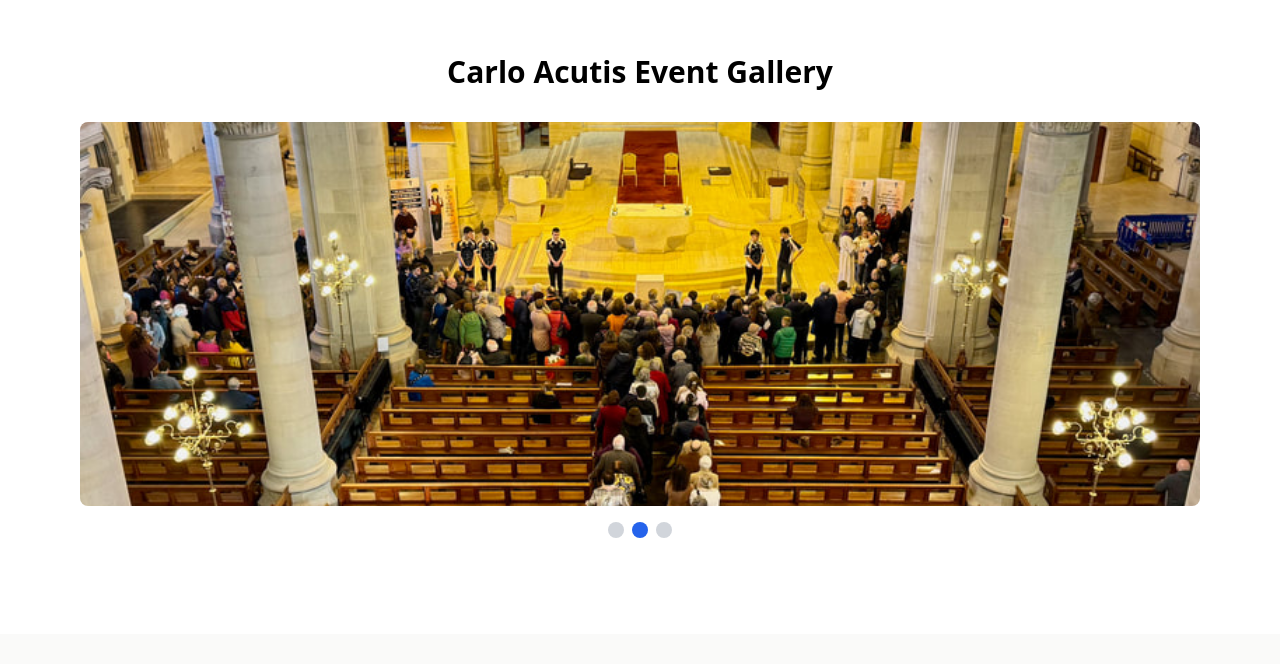
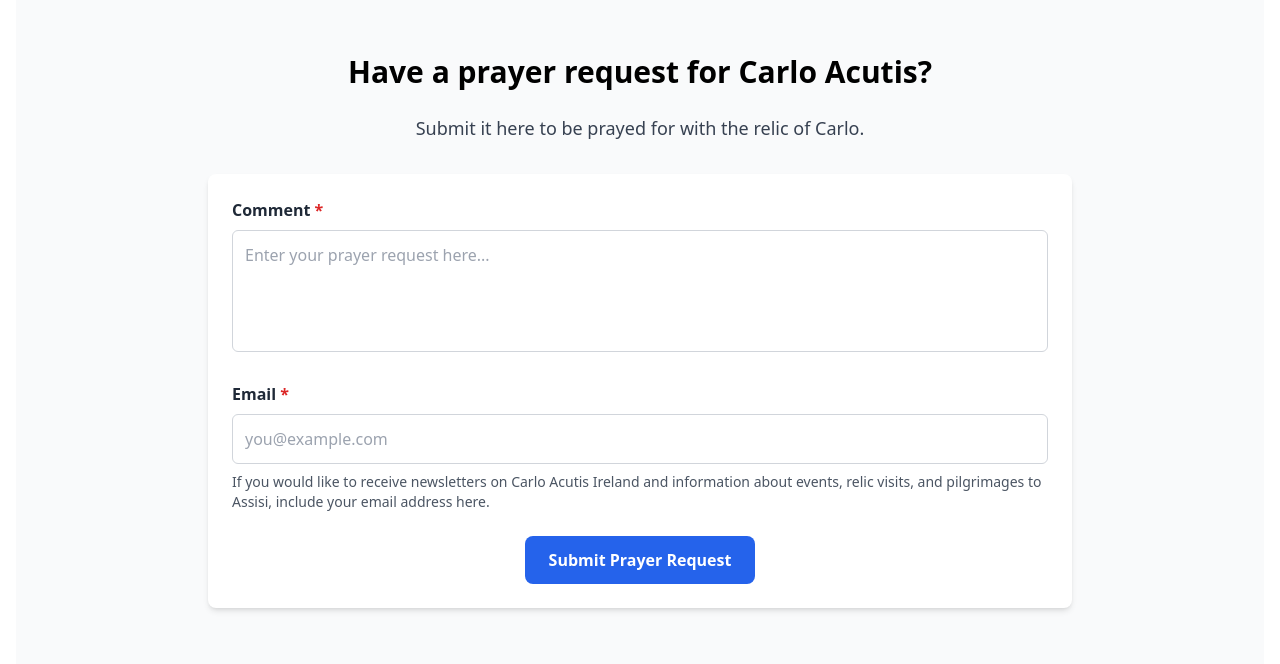
Before and after one commit to alanmaizon/carlo-acutis-ireland, a React (Vite) app: page / in a window 1280 px wide. Shown: the part 4216-4880 px from the top of the page. Built offline with nearby package versions, Linux system fonts and the light colour scheme.

Commit message:
Update Home.jsx

```diff
--- a/src/pages/Home.jsx
+++ b/src/pages/Home.jsx
@@ -175,7 +175,60 @@ const Home = () => {
           </div>
         </div>
       </section>
+      {/* Prayer Request Form Section */}
+      <section className="py-16 bg-gray-50">
+        <div className="max-w-4xl mx-auto px-4">
+          <h2 className="text-3xl font-bold text-center mb-6">Have a prayer request for Carlo Acutis?</h2>
+          <p className="text-center text-lg text-gray-700 mb-8">
+            Submit it here to be prayed for with the relic of Carlo.
+          </p>
 
+          <form className="bg-white shadow-md rounded-lg p-6 space-y-6">
+            {/* Comment Field */}
+            <div>
+              <label htmlFor="comment" className="block text-gray-800 font-semibold mb-2">
+                Comment <span className="text-red-600">*</span>
+              </label>
+              <textarea
+                id="comment"
+                name="comment"
+                required
+                rows="4"
+                className="w-full border border-gray-300 rounded-md p-3 focus:outline-none focus:ring-2 focus:ring-blue-500 resize-none"
+                placeholder="Enter your prayer request here..."
+              ></textarea>
+            </div>
+
+            {/* Email Field */}
+            <div>
+              <label htmlFor="email" className="block text-gray-800 font-semibold mb-2">
+                Email <span className="text-red-600">*</span>
+              </label>
+              <input
+                id="email"
+                name="email"
+                type="email"
+                required
+                className="w-full border border-gray-300 rounded-md p-3 focus:outline-none focus:ring-2 focus:ring-blue-500"
+                placeholder="you@example.com"
+              />
+              <p className="text-sm text-gray-600 mt-2">
+                If you would like to receive newsletters on Carlo Acutis Ireland and information about events, relic visits, and pilgrimages to Assisi, include your email address here.
+              </p>
+            </div>
+
+            {/* Submit Button */}
+            <div className="text-center">
+              <button
+                type="submit"
+                className="bg-blue-600 hover:bg-blue-700 text-white font-bold py-3 px-6 rounded-lg transition-colors"
+              >
+                Submit Prayer Request
+              </button>
+            </div>
+          </form>
+        </div>
+      </section>
       {/* Photo Gallery Slider */}
       <section className="py-16 bg-white">
         <div className="max-w-6xl mx-auto px-4">
```
